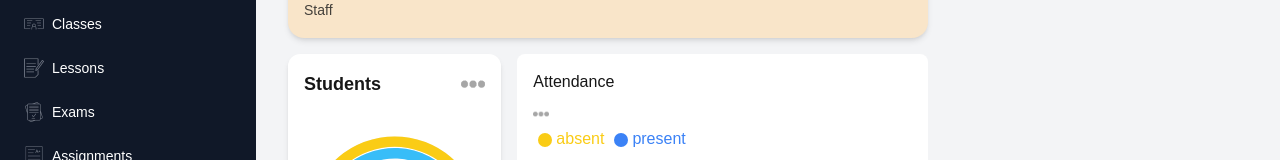
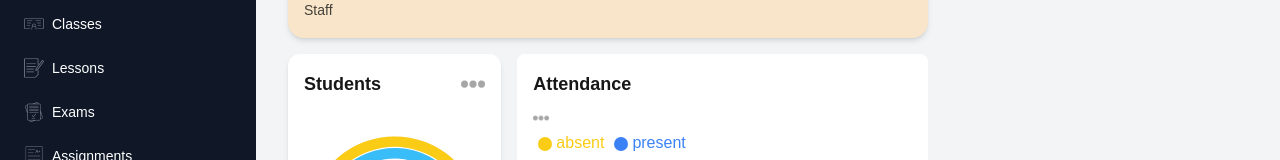
Before and after one commit to rumachoudhury/school-management-dashboard, a Next.js app: page /admin in a window 1280 px wide. Shown: the part 352-512 px from the top of the page. Built offline with nearby package versions, Linux system fonts and the light colour scheme.

Commit message:
Updated AdminPage and created FinanceChart component

```diff
--- a/src/app/(dashboard)/admin/page.tsx
+++ b/src/app/(dashboard)/admin/page.tsx
@@ -29,7 +29,7 @@ function AdminPage() {
           </div>
         </div>
         {/* Bottom Cart */}
-        <div className=""></div>
+        <div className="w-full h-[500px]"></div>
       </div>
 
       {/* right */}
--- a/src/components/AttendanceChart.tsx
+++ b/src/components/AttendanceChart.tsx
@@ -25,7 +25,7 @@ function AttendanceChart() {
   return (
     <div className="bg-white rounded-lg p-4 h-full">
       <div className="flex flex-col  gap-3">
-        <h1 className="">Attendance</h1>
+        <h1 className="text-lg font-semibold">Attendance</h1>
         <Image
           src="/images/school-management-dashboard/moreDark.png"
           alt=""
--- /dev/null
+++ b/src/components/FinanceChart.tsx
@@ -0,0 +1,7 @@
+"use client";
+
+const FinanceChart = () => {
+  return <div>FinanceChart</div>;
+};
+
+export default FinanceChart;
```
